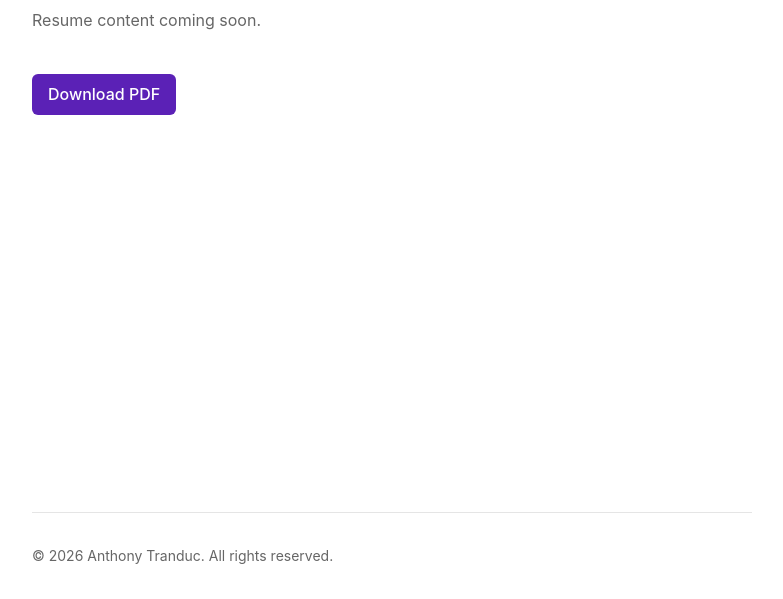
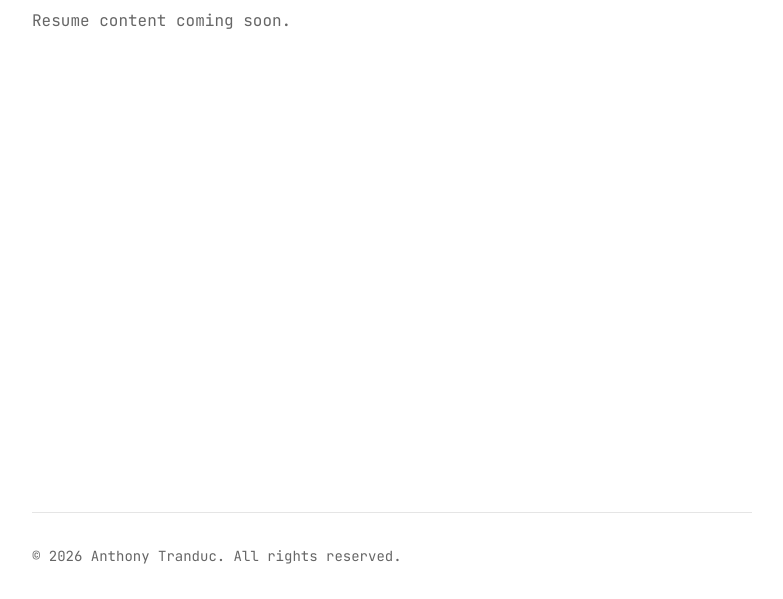
Before and after one commit to Antranduc/antranduc.github.io, an Astro site: page /resume in a window 1280 px wide. Shown: the part 201-800 px from the top of the page, without its empty margins (248-1031 px from the left). Built offline with nearby package versions, Linux system fonts and the light colour scheme; Astro itself is replaced by a stand-in of ours.

Commit message:
Move to full purple style

```diff
--- a/src/layouts/Layout.astro
+++ b/src/layouts/Layout.astro
@@ -20,6 +20,9 @@ const { title, description = "Software Engineer" } = Astro.props;
     <meta name="viewport" content="width=device-width, initial-scale=1" />
     <meta name="description" content={description} />
     <meta name="generator" content={Astro.generator} />
+    <link rel="preconnect" href="https://fonts.googleapis.com" />
+    <link rel="preconnect" href="https://fonts.gstatic.com" crossorigin />
+    <link href="https://fonts.googleapis.com/css2?family=JetBrains+Mono:wght@400;600;700&display=swap" rel="stylesheet" />
     <title>{title}</title>
   </head>
   <body>
--- a/src/pages/resume.astro
+++ b/src/pages/resume.astro
@@ -5,31 +5,10 @@ import Layout from "../layouts/Layout.astro";
 <Layout title="Resume | Anthony Tranduc" description="Anthony Tranduc's Resume">
   <h1>Resume</h1>
   <p class="text-muted">Resume content coming soon.</p>
-  <a href="/resume.pdf" class="download-link" download>
-    Download PDF
-  </a>
 </Layout>
 
 <style>
   h1 {
     margin-bottom: var(--spacing-lg);
   }
-
-  .download-link {
-    display: inline-flex;
-    align-items: center;
-    gap: var(--spacing-sm);
-    padding: var(--spacing-sm) var(--spacing-md);
-    background-color: var(--color-accent-primary);
-    color: white;
-    border-radius: 0.375rem;
-    font-weight: 500;
-    transition: opacity 0.2s ease;
-    margin-top: var(--spacing-lg);
-  }
-
-  .download-link:hover {
-    opacity: 0.9;
-    text-decoration: none;
-  }
 </style>
--- a/src/styles/global.css
+++ b/src/styles/global.css
@@ -17,11 +17,13 @@
 
   /* Accent colors (same for both modes) */
   --color-accent-primary: #5b21b6;
-  --color-accent-secondary: #bfff00;
+  --color-accent-secondary: #e6ff00;
 
   /* Typography */
   --font-sans: "Inter", system-ui, -apple-system, BlinkMacSystemFont, "Segoe UI",
     Roboto, "Helvetica Neue", Arial, sans-serif;
+  --font-mono: "JetBrains Mono", ui-monospace, SFMono-Regular, "SF Mono", Menlo,
+    Consolas, "Liberation Mono", monospace;
 
   /* Spacing */
   --spacing-xs: 0.25rem;
@@ -35,20 +37,21 @@
   --max-width: 48rem;
 }
 
-/* Dark mode */
+/* Dark mode - dark purple base with neon yellow-green highlights */
 [data-theme="dark"] {
-  --color-bg: #1a1a1a;
+  --color-bg: #0f0a1a;
   --color-text: #e5e5e5;
-  --color-text-muted: #999999;
-  --color-border: #333333;
+  --color-text-muted: #a89ec4;
+  --color-border: #2d1f4e;
 
-  /* Slightly lighter purple for better contrast in dark mode */
-  --color-accent-primary: #7c3aed;
+  /* Neon yellow as primary accent in dark mode */
+  --color-accent-primary: #e6ff00;
+  --color-accent-secondary: #7c3aed;
 }
 
 /* Base styles */
 html {
-  font-family: var(--font-sans);
+  font-family: var(--font-mono);
   background-color: var(--color-bg);
   color: var(--color-text);
   line-height: 1.6;
@@ -82,6 +85,7 @@ h3,
 h4,
 h5,
 h6 {
+  font-family: var(--font-mono);
   line-height: 1.3;
   font-weight: 600;
 }
```
